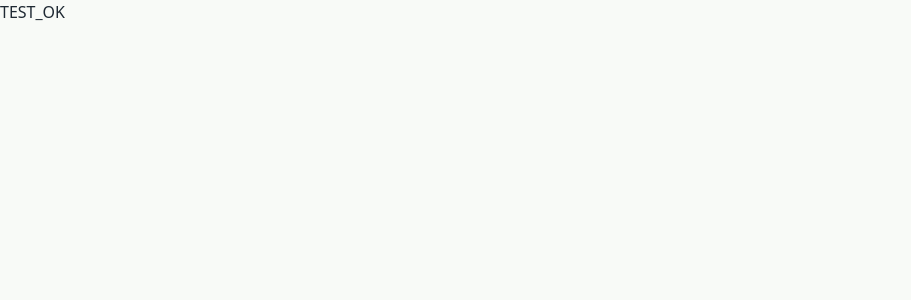
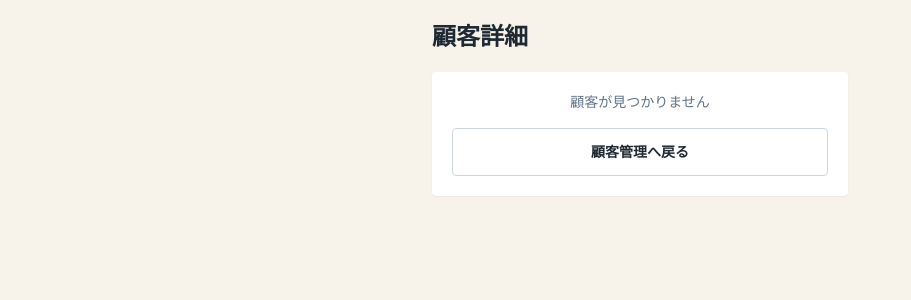
Before and after one commit to masayacom56-coder/shokunin-no-mikata, a Next.js app: page /customers/1 in a window 1280 px wide. Shown: the top 300 px of the page, without its empty margins (0-911 px from the left). Built offline with nearby package versions, Linux system fonts and the light colour scheme.

Commit message:
restore customer detail route for diagnosis

```diff
--- a/app/customers/[id]/page.tsx
+++ b/app/customers/[id]/page.tsx
@@ -1,3 +1,14 @@
-export default function Page() {
-  return <div>TEST_OK</div>;
+import { CustomerDetailClient } from "./customer-detail-client";
+import { safeRouteCustomerId } from "@/lib/customer-route-guards";
+
+type CustomerDetailPageProps = {
+  params: {
+    id: string;
+  };
+};
+
+export const dynamic = "force-dynamic";
+
+export default function CustomerDetailPage({ params }: CustomerDetailPageProps) {
+  return <CustomerDetailClient customerId={safeRouteCustomerId(params)} />;
 }
```
